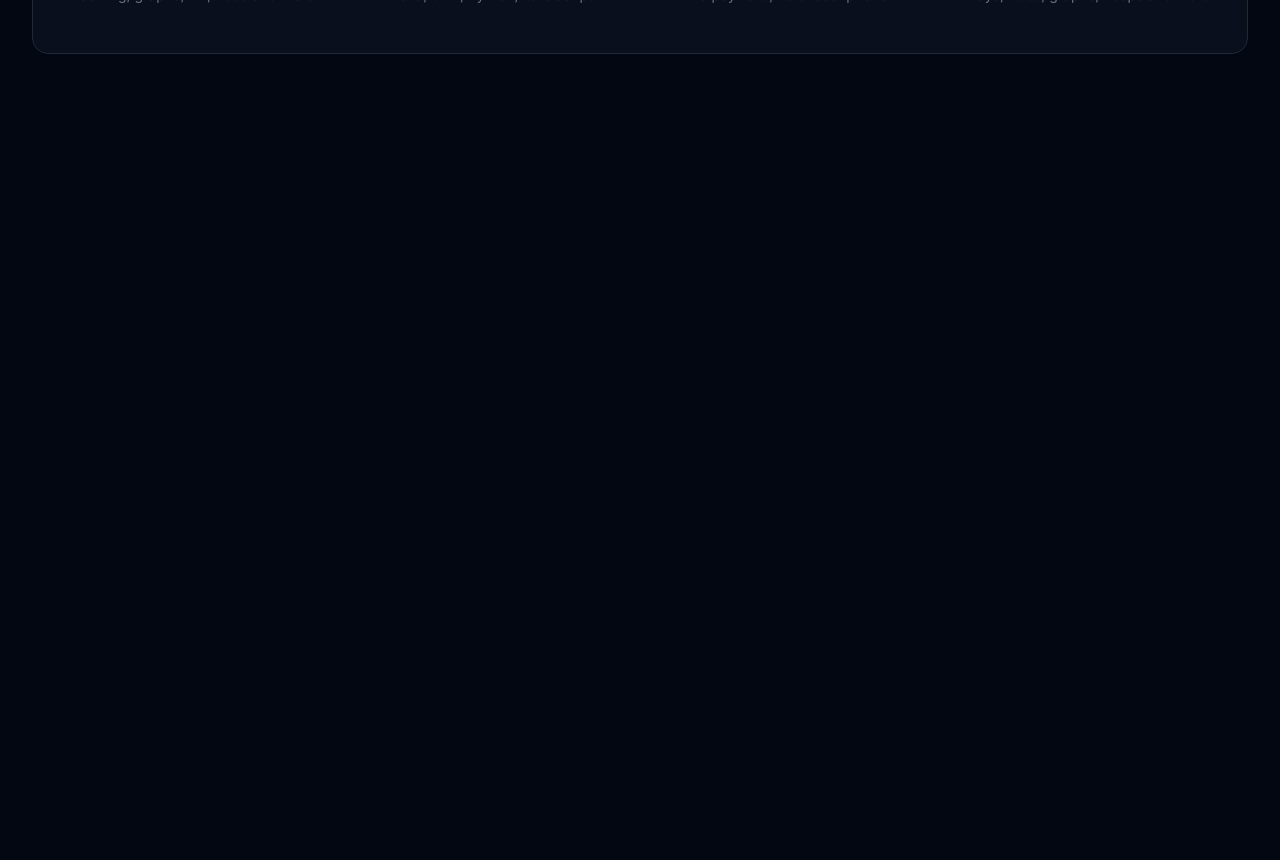
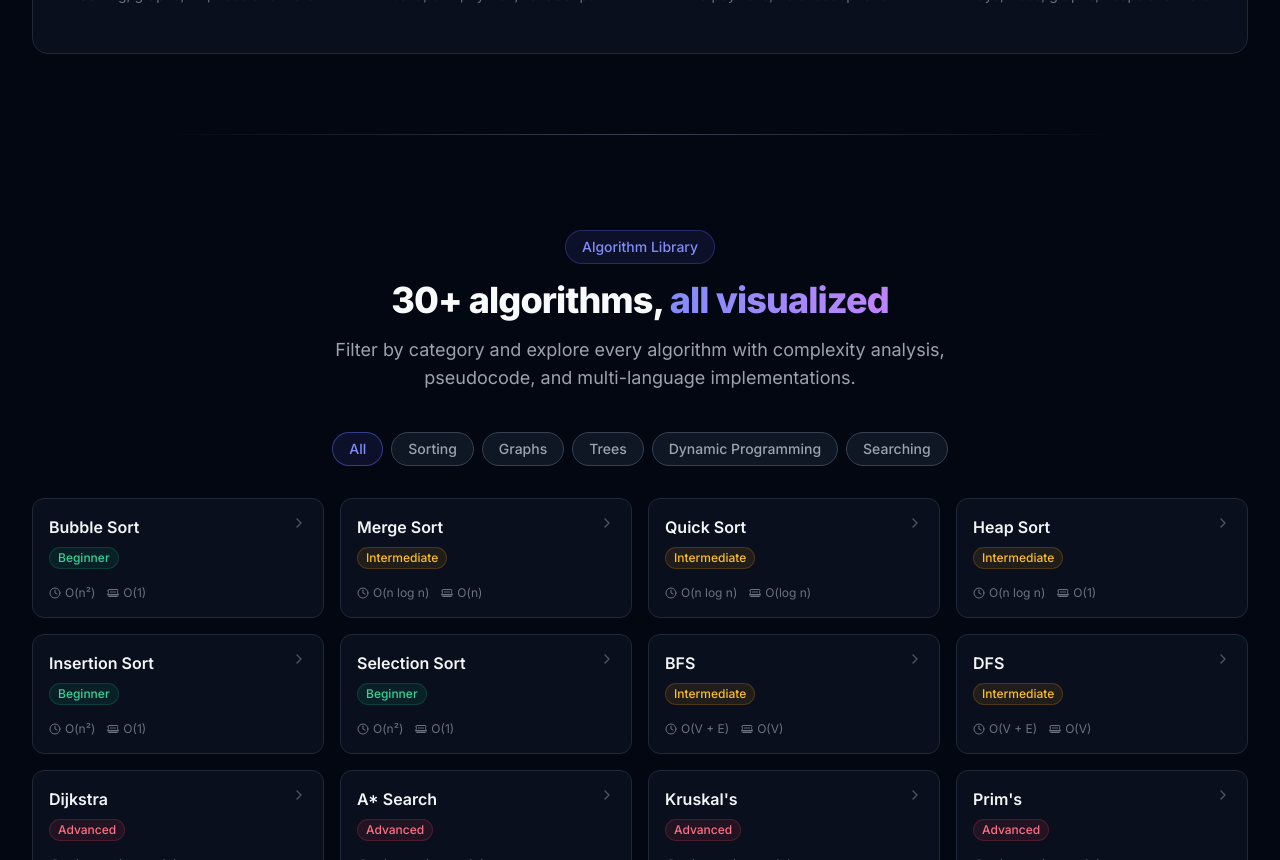
Before and after one commit to mayankchoudhary7251-bit/algovision, a React (Vite) app in the folder apps/web/: page / in a window 1280 px wide. Shown: the part 1940-2800 px from the top of the page. Before the commit the page ends 2074 px from the top, so only its background shows below. Built offline with nearby package versions, Linux system fonts and the light colour scheme.

Commit message:
feat(landing): add Algorithms showcase with category filter and complexity badges

```diff
--- a/apps/web/src/app/router.tsx
+++ b/apps/web/src/app/router.tsx
@@ -3,6 +3,7 @@ import { Navbar } from '@/features/landing/components/Navbar'
 import { HeroSection } from '@/features/landing/components/HeroSection'
 import { FeaturesSection } from '@/features/landing/components/FeaturesSection'
 import { StatsSection } from '@/features/landing/components/StatsSection'
+import { AlgorithmsSection } from '@/features/landing/components/AlgorithmsSection'
 
 function ComingSoonPage({ title }: { title: string }) {
   return (
@@ -24,6 +25,7 @@ function HomePage() {
         <HeroSection />
         <FeaturesSection />
         <StatsSection />
+        <AlgorithmsSection />
       </main>
     </div>
   )
--- /dev/null
+++ b/apps/web/src/features/landing/components/AlgorithmsSection.tsx
@@ -0,0 +1,144 @@
+import { useState } from 'react'
+import { motion, AnimatePresence } from 'framer-motion'
+import { Clock, MemoryStick, ChevronRight } from 'lucide-react'
+import { cn } from '@/shared/lib/utils'
+
+const CATEGORIES = ['All', 'Sorting', 'Graphs', 'Trees', 'Dynamic Programming', 'Searching']
+
+const ALGORITHMS = [
+  { name: 'Bubble Sort',        category: 'Sorting',             time: 'O(n²)',      space: 'O(1)',    difficulty: 'Beginner' },
+  { name: 'Merge Sort',         category: 'Sorting',             time: 'O(n log n)', space: 'O(n)',    difficulty: 'Intermediate' },
+  { name: 'Quick Sort',         category: 'Sorting',             time: 'O(n log n)', space: 'O(log n)',difficulty: 'Intermediate' },
+  { name: 'Heap Sort',          category: 'Sorting',             time: 'O(n log n)', space: 'O(1)',    difficulty: 'Intermediate' },
+  { name: 'Insertion Sort',     category: 'Sorting',             time: 'O(n²)',      space: 'O(1)',    difficulty: 'Beginner' },
+  { name: 'Selection Sort',     category: 'Sorting',             time: 'O(n²)',      space: 'O(1)',    difficulty: 'Beginner' },
+  { name: 'BFS',                category: 'Graphs',              time: 'O(V + E)',   space: 'O(V)',    difficulty: 'Intermediate' },
+  { name: 'DFS',                category: 'Graphs',              time: 'O(V + E)',   space: 'O(V)',    difficulty: 'Intermediate' },
+  { name: 'Dijkstra',           category: 'Graphs',              time: 'O(V log V)', space: 'O(V)',    difficulty: 'Advanced' },
+  { name: "A* Search",          category: 'Graphs',              time: 'O(E log V)', space: 'O(V)',    difficulty: 'Advanced' },
+  { name: "Kruskal's",          category: 'Graphs',              time: 'O(E log E)', space: 'O(V)',    difficulty: 'Advanced' },
+  { name: "Prim's",             category: 'Graphs',              time: 'O(E log V)', space: 'O(V)',    difficulty: 'Advanced' },
+  { name: 'Binary Search Tree', category: 'Trees',               time: 'O(log n)',   space: 'O(n)',    difficulty: 'Beginner' },
+  { name: 'AVL Tree',           category: 'Trees',               time: 'O(log n)',   space: 'O(n)',    difficulty: 'Advanced' },
+  { name: 'Heap (Min/Max)',     category: 'Trees',               time: 'O(log n)',   space: 'O(n)',    difficulty: 'Intermediate' },
+  { name: 'Trie',               category: 'Trees',               time: 'O(m)',       space: 'O(m*n)',  difficulty: 'Intermediate' },
+  { name: 'Fibonacci (DP)',     category: 'Dynamic Programming', time: 'O(n)',       space: 'O(n)',    difficulty: 'Beginner' },
+  { name: 'Knapsack',           category: 'Dynamic Programming', time: 'O(n*W)',     space: 'O(n*W)',  difficulty: 'Advanced' },
+  { name: 'LCS',                category: 'Dynamic Programming', time: 'O(m*n)',     space: 'O(m*n)',  difficulty: 'Advanced' },
+  { name: 'Binary Search',      category: 'Searching',           time: 'O(log n)',   space: 'O(1)',    difficulty: 'Beginner' },
+]
+
+const DIFFICULTY_COLORS = {
+  Beginner:     'text-emerald-400 bg-emerald-500/10 border-emerald-500/20',
+  Intermediate: 'text-amber-400 bg-amber-500/10 border-amber-500/20',
+  Advanced:     'text-rose-400 bg-rose-500/10 border-rose-500/20',
+}
+
+export function AlgorithmsSection() {
+  const [activeCategory, setActiveCategory] = useState('All')
+
+  const filtered = activeCategory === 'All'
+    ? ALGORITHMS
+    : ALGORITHMS.filter((a) => a.category === activeCategory)
+
+  return (
+    <section className="relative bg-gray-950 py-24">
+      <div className="pointer-events-none absolute inset-0 overflow-hidden">
+        <div className="absolute left-1/2 top-0 h-px w-3/4 -translate-x-1/2 bg-gradient-to-r from-transparent via-gray-700 to-transparent" />
+      </div>
+
+      <div className="mx-auto max-w-7xl px-4 sm:px-6 lg:px-8">
+        <motion.div
+          initial={{ opacity: 0, y: 20 }}
+          whileInView={{ opacity: 1, y: 0 }}
+          viewport={{ once: true }}
+          transition={{ duration: 0.6 }}
+          className="text-center"
+        >
+          <span className="inline-block rounded-full border border-brand-500/30 bg-brand-500/10 px-4 py-1.5 text-sm font-medium text-brand-400">
+            Algorithm Library
+          </span>
+          <h2 className="mt-4 text-3xl font-extrabold tracking-tight text-gray-50 sm:text-4xl">
+            30+ algorithms,{' '}
+            <span className="text-gradient">all visualized</span>
+          </h2>
+          <p className="mx-auto mt-4 max-w-2xl text-lg text-gray-400">
+            Filter by category and explore every algorithm with complexity analysis,
+            pseudocode, and multi-language implementations.
+          </p>
+        </motion.div>
+
+        <div className="mt-10 flex flex-wrap justify-center gap-2">
+          {CATEGORIES.map((cat) => (
+            <button
+              key={cat}
+              onClick={() => setActiveCategory(cat)}
+              className={cn(
+                'rounded-full border px-4 py-1.5 text-sm font-medium transition-all duration-200',
+                activeCategory === cat
+                  ? 'border-brand-500/50 bg-brand-500/10 text-brand-400'
+                  : 'border-gray-700 bg-gray-800/50 text-gray-400 hover:border-gray-600 hover:text-gray-200'
+              )}
+            >
+              {cat}
+            </button>
+          ))}
+        </div>
+
+        <motion.div
+          layout
+          className="mt-8 grid grid-cols-1 gap-4 sm:grid-cols-2 lg:grid-cols-4"
+        >
+          <AnimatePresence mode="popLayout">
+            {filtered.map((algo) => (
+              <motion.div
+                key={algo.name}
+                layout
+                initial={{ opacity: 0, scale: 0.9 }}
+                animate={{ opacity: 1, scale: 1 }}
+                exit={{ opacity: 0, scale: 0.9 }}
+                transition={{ duration: 0.2 }}
+                whileHover={{ y: -2 }}
+                className="group flex flex-col rounded-xl border border-gray-800 bg-gray-900/50 p-4 transition-all hover:border-gray-700 hover:bg-gray-900"
+              >
+                <div className="flex items-start justify-between">
+                  <h3 className="font-semibold text-gray-100">{algo.name}</h3>
+                  <ChevronRight className="h-4 w-4 text-gray-600 transition-transform group-hover:translate-x-0.5 group-hover:text-brand-400" />
+                </div>
+
+                <span className={cn(
+                  'mt-2 inline-block w-fit rounded-full border px-2 py-0.5 text-xs font-medium',
+                  DIFFICULTY_COLORS[algo.difficulty as keyof typeof DIFFICULTY_COLORS]
+                )}>
+                  {algo.difficulty}
+                </span>
+
+                <div className="mt-4 flex items-center gap-3 text-xs text-gray-500">
+                  <span className="flex items-center gap-1">
+                    <Clock className="h-3 w-3" />
+                    {algo.time}
+                  </span>
+                  <span className="flex items-center gap-1">
+                    <MemoryStick className="h-3 w-3" />
+                    {algo.space}
+                  </span>
+                </div>
+              </motion.div>
+            ))}
+          </AnimatePresence>
+        </motion.div>
+
+        <motion.div
+          initial={{ opacity: 0 }}
+          whileInView={{ opacity: 1 }}
+          viewport={{ once: true }}
+          className="mt-10 text-center"
+        >
+          <p className="text-sm text-gray-500">
+            Showing {filtered.length} of {ALGORITHMS.length} algorithms
+          </p>
+        </motion.div>
+      </div>
+    </section>
+  )
+}
```
